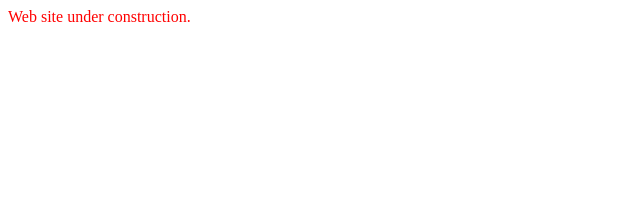
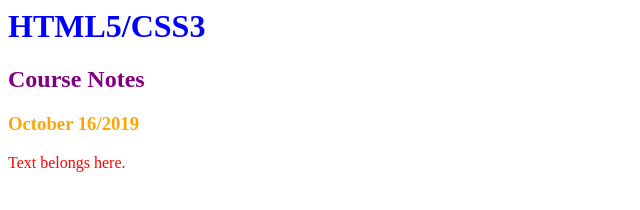
Before and after one commit to wboswall/webcourse, a plain HTML site: page index.html in a window 1280 px wide. Shown: the whole page, without its empty margins (0-640 px from the left). Drawn offline with Linux system fonts and the light colour scheme.

Commit message:
Commit webcourse files
Added a little more content to both index.html and default.css files.
Created engine.js and didn't to much with that file for now.

```diff
--- a/default.css
+++ b/default.css
@@ -1 +1,6 @@
-p {color: red}
+/*header	{}*/
+h1	{color: blue;}
+h2	{color: purple;}
+h3	{color: orange;}
+p {color: red;}
+/*footer	{}*/
--- /dev/null
+++ b/engine.js
@@ -0,0 +1 @@
+//alert("hello");
--- a/index.html
+++ b/index.html
@@ -1,14 +1,22 @@
-<DOCTYPE! html>
+<doctype! html>
 
 <head>
 <title>HTML5/CSS3 Notes</title>
 <link rel="stylesheet" type="text/css" href="default.css">
+<script src='engine.js'></script>
 </head>
 
 <body>
-<p>Web site under construction.</p>
+<!--<header></header> -->
+<h1>HTML5/CSS3</h1>
+<h2>Course Notes</h2>
+<h3>October 16/2019</h3>
+<p>Text belongs here.</p>
 
+<!-- <footer></footer> -->
+<script type="text/javascript">
 
+</script>
 </body>
 
 </html>
```
